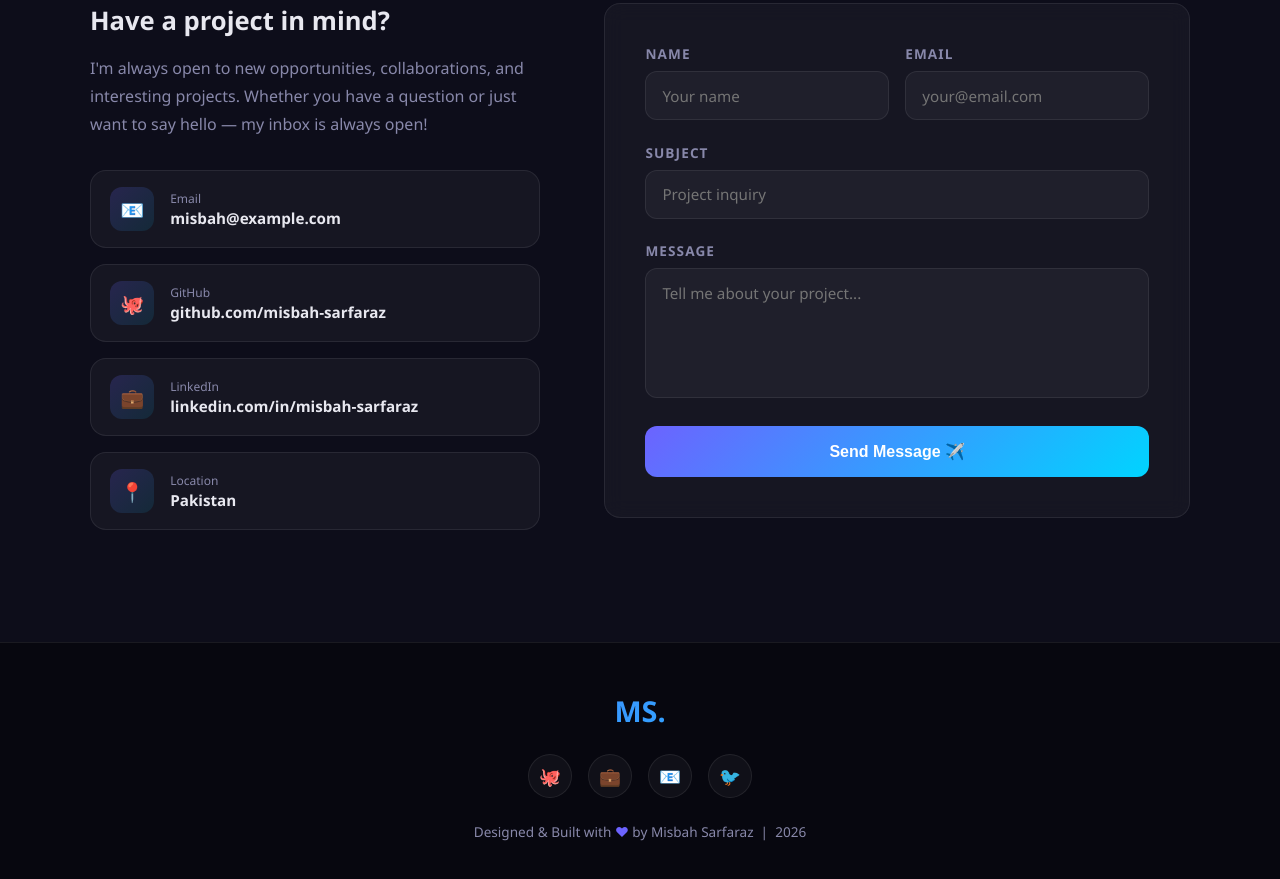
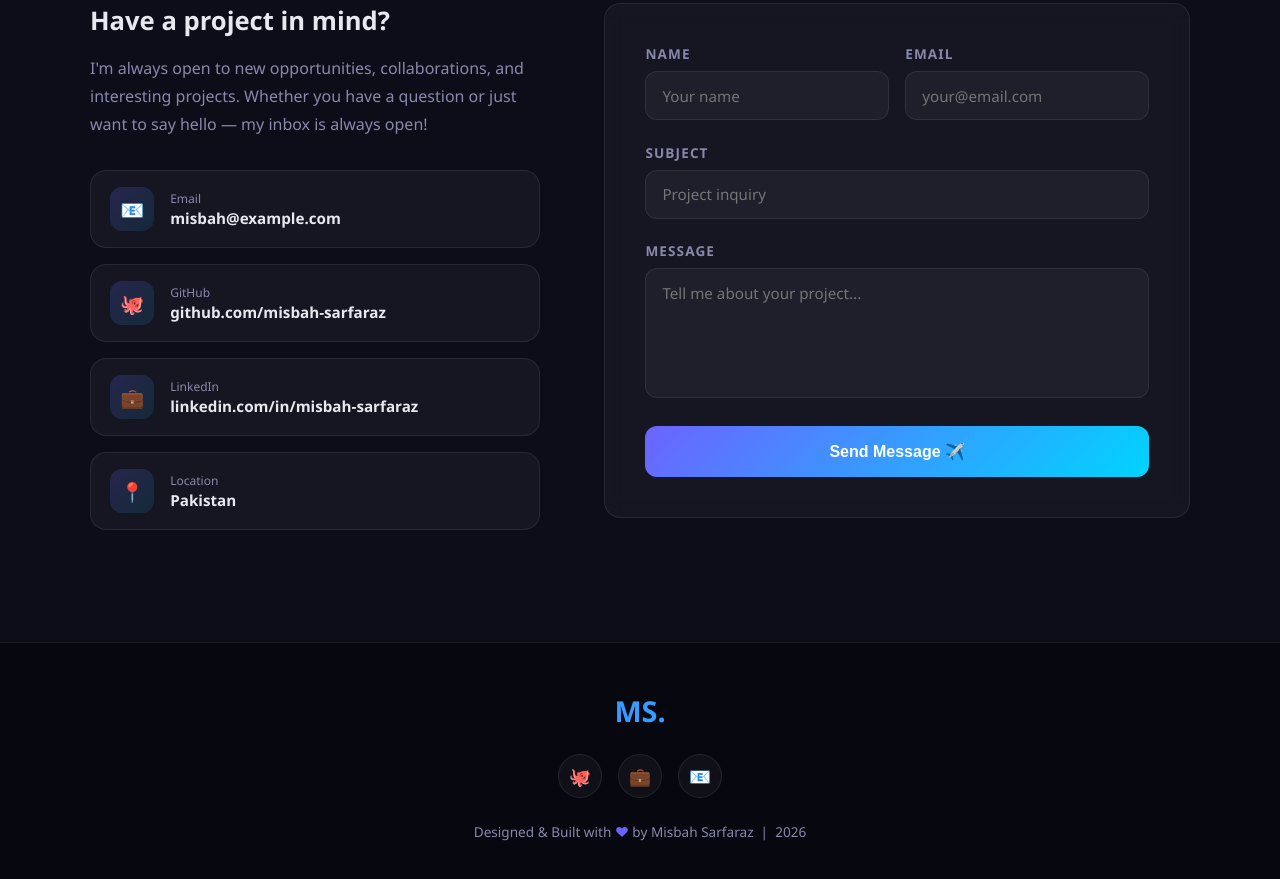
Before and after one commit to Okaymisba/portfolio, a plain HTML site: page index.html in a window 1280 px wide. Shown: the part 5509-6388 px from the top of the page. Drawn offline with Linux system fonts and the light colour scheme.

Commit message:
updated email credentials and removed twitter link

```diff
--- a/index.html
+++ b/index.html
@@ -1060,8 +1060,7 @@
   <div class="social-links">
     <a href="https://github.com/misbah-sarfaraz" target="_blank" class="social-link" title="GitHub">🐙</a>
     <a href="https://linkedin.com/in/misbah-sarfaraz" target="_blank" class="social-link" title="LinkedIn">💼</a>
-    <a href="mailto:misbah@example.com" class="social-link" title="Email">📧</a>
-    <a href="#" class="social-link" title="Twitter">🐦</a>
+    <a href="mailto:msbahsarfaraz@gmail.com" class="social-link" title="Email">📧</a>
   </div>
   <p class="footer-copy">Designed & Built with <span>♥</span> by Misbah Sarfaraz &nbsp;|&nbsp; 2026</p>
 </footer>
```
